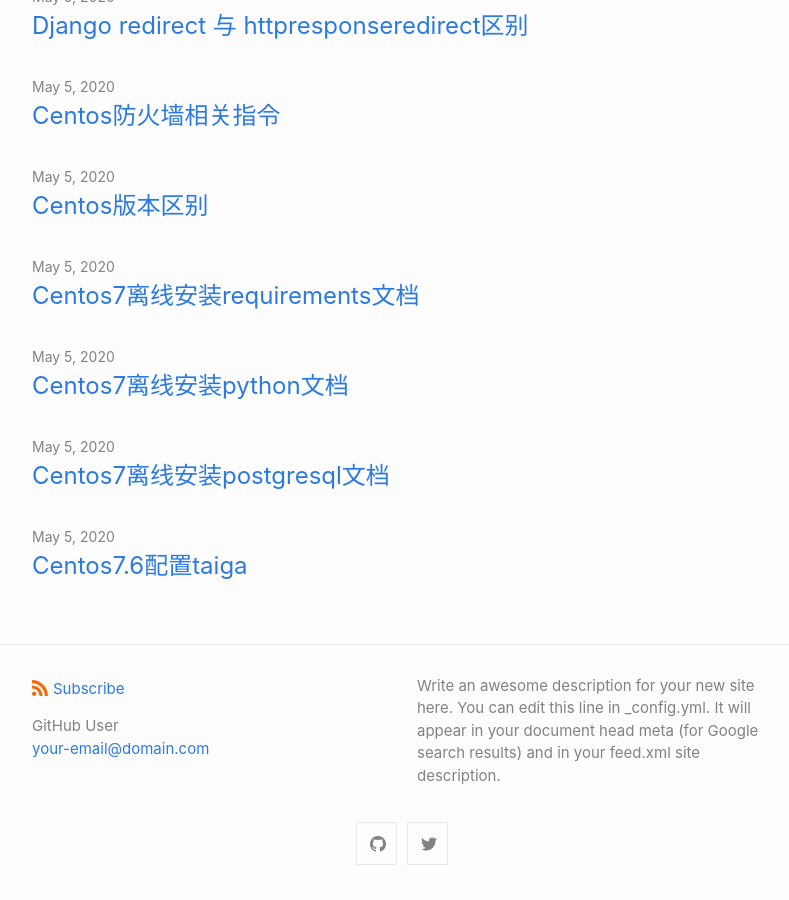
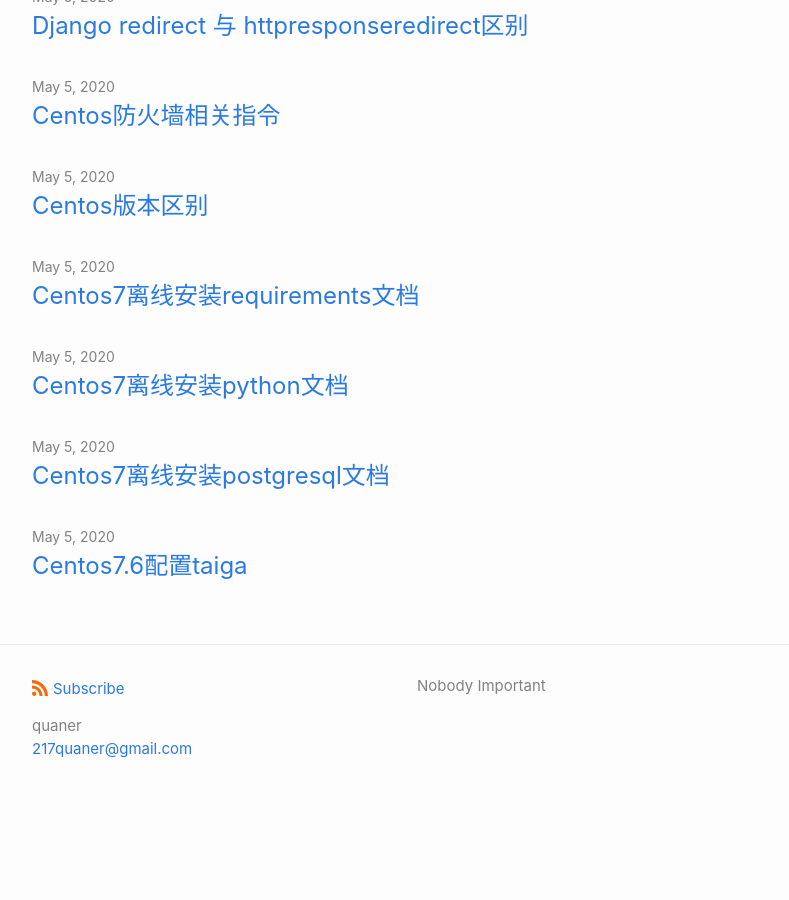
Before and after one commit to 217quaner/Blog, a Jekyll site: the page built from index.md, in a window 1280 px wide and 900 px high, scrolled down 2718 px. Shown: the whole window, without its empty margins (238-1027 px from the left). Built offline with Jekyll 4.4.1, drawn with Linux system fonts in a browser that asks for light colours; after the commit the page ends 3538 px from its top, so only the background shows below that; some of the changed text lies outside the part shown.

Commit message:
change foot and head

```diff
--- a/_config.yml
+++ b/_config.yml
@@ -1,11 +1,9 @@
-title: Your awesome title
+title: Nobody Important
 author:
-  name: GitHub User
-  email: your-email@domain.com
+  name: quaner
+  email: 217quaner@gmail.com
 description: > # this means to ignore newlines until "show_excerpts:"
-  Write an awesome description for your new site here. You can edit this
-  line in _config.yml. It will appear in your document head meta (for
-  Google search results) and in your feed.xml site description.
+  Nobody Important
 
 show_excerpts: false # set to true to show excerpts on the homepage
 
@@ -16,8 +14,8 @@ minima:
 
   # generate social links in footer
   social_links:
-    twitter: jekyllrb
-    github:  jekyll
+    # twitter: jekyllrb
+    # github:  jekyll
     # devto: jekyll
     # dribbble: jekyll
     # facebook: jekyll
```
Also changed, not shown: about.md (deleted, +0 -18 lines), Gemfile.lock (added).
